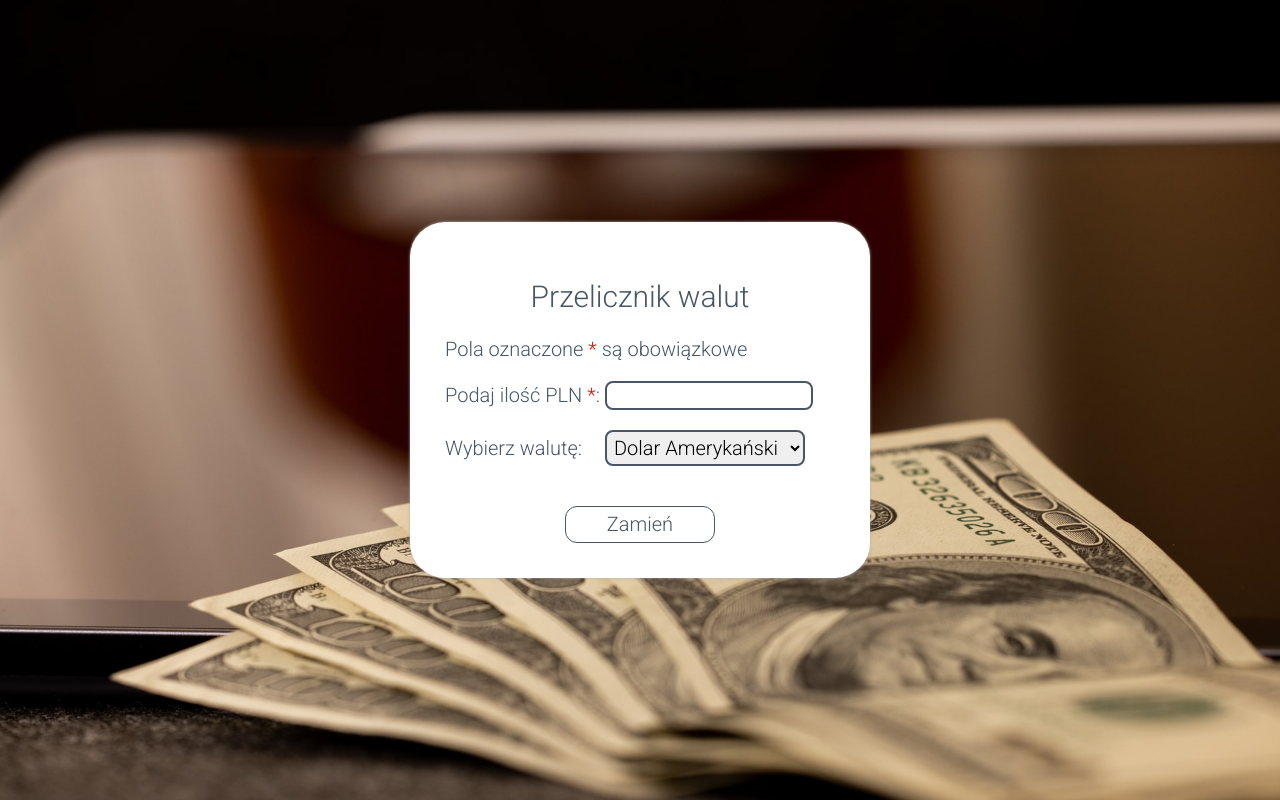
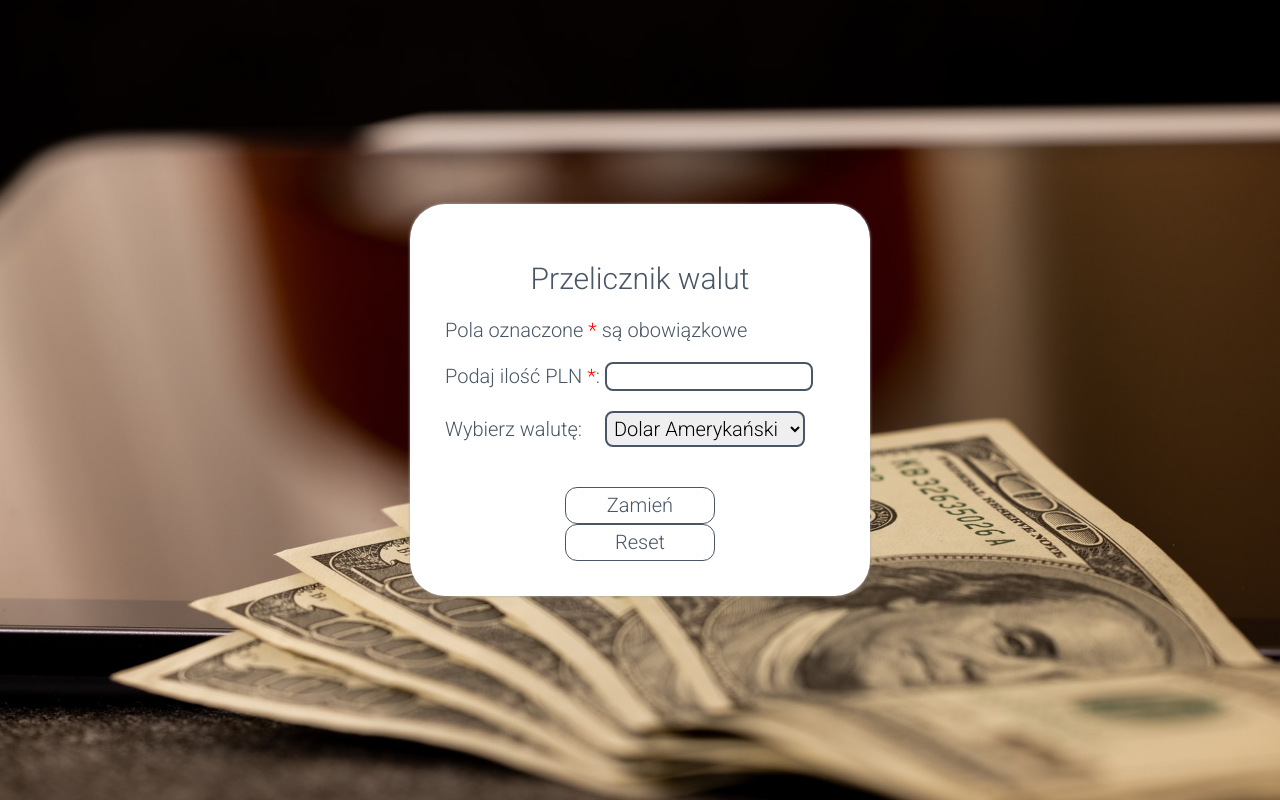
Before and after one commit to grzedomin/currency-converter-react, a React (Create React App) app: page / in a window 1280 px wide. Built offline with nearby package versions, Linux system fonts and the light colour scheme.

Commit message:
reset button created and moved to Buttons folder

```diff
--- /dev/null
+++ b/src/Buttons/index.js
@@ -0,0 +1,13 @@
+import React from 'react';
+
+const Buttons = ({ resetContent }) => (
+
+    <React.Fragment>
+        <button className="form__button">Zamień</button>
+        <button
+            onClick={() => resetContent()}
+            className="form__button">Reset</button>
+        </React.Fragment >
+);
+
+export default Buttons;
--- a/src/Form/index.js
+++ b/src/Form/index.js
@@ -2,6 +2,7 @@ import "./style.css";
 import currencies from "../currencies.js";
 import { useState } from 'react';
 import Render from "./Render";
+import Buttons from "../Buttons";
 
 const Form = () => {
 
@@ -22,6 +23,12 @@ const Form = () => {
             targetAmount: amount / rate,
             currency,
         });
+    };
+
+    const resetContent = () => {
+        setAmount();
+        setResult("");
+        setCurrency("USD");
     };
 
     return (
@@ -72,7 +79,7 @@ const Form = () => {
                     </label>
                 </p>
 
-                <button className="form__button">Zamień</button>
+                <Buttons resetContent={resetContent} />
 
             </fieldset>
         </form>
```
